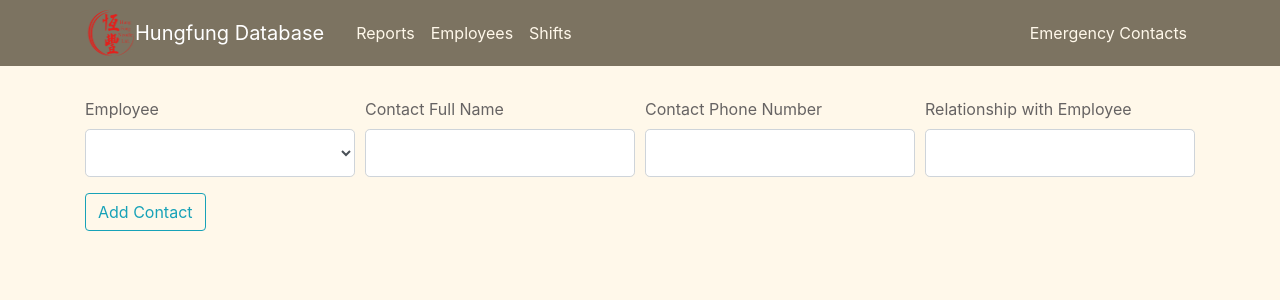
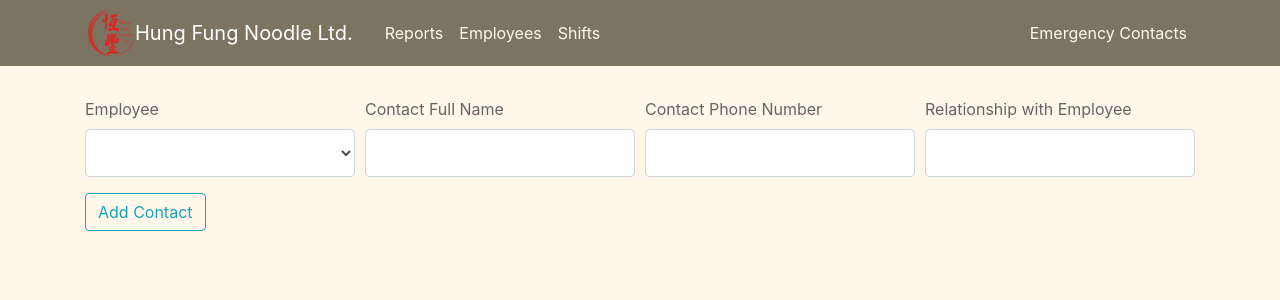
Before and after one commit to ShahramZaheri/cmpt354project, a Flask app: page /add_emergency_contact in a window 1280 px wide. Shown: the top 300 px of the page. Run offline with Flask 2, Linux system fonts and the light colour scheme; data comes from the database, SQL or seed files in the repository; some libraries are stand-ins or nearby versions.

Commit message:
changed title

```diff
--- a/flaskr/templates/layout.html
+++ b/flaskr/templates/layout.html
@@ -30,7 +30,7 @@
         <nav class="navbar navbar-expand-md navbar-dark bg-steel fixed-top" style="background-color: #7c7361;">
           <div class="container">
             <img src="..\static/logo.png" style="width: 50px; height:50px;">
-            <a class="navbar-brand mr-4" href="/">Hungfung Database</a>
+            <a class="navbar-brand mr-4" href="/">Hung Fung Noodle Ltd.</a>
             <button class="navbar-toggler" type="button" data-toggle="collapse"
               data-target="#navbarToggle" aria-controls="navbarToggle"
               aria-expanded="false" aria-label="Toggle navigation">
```
